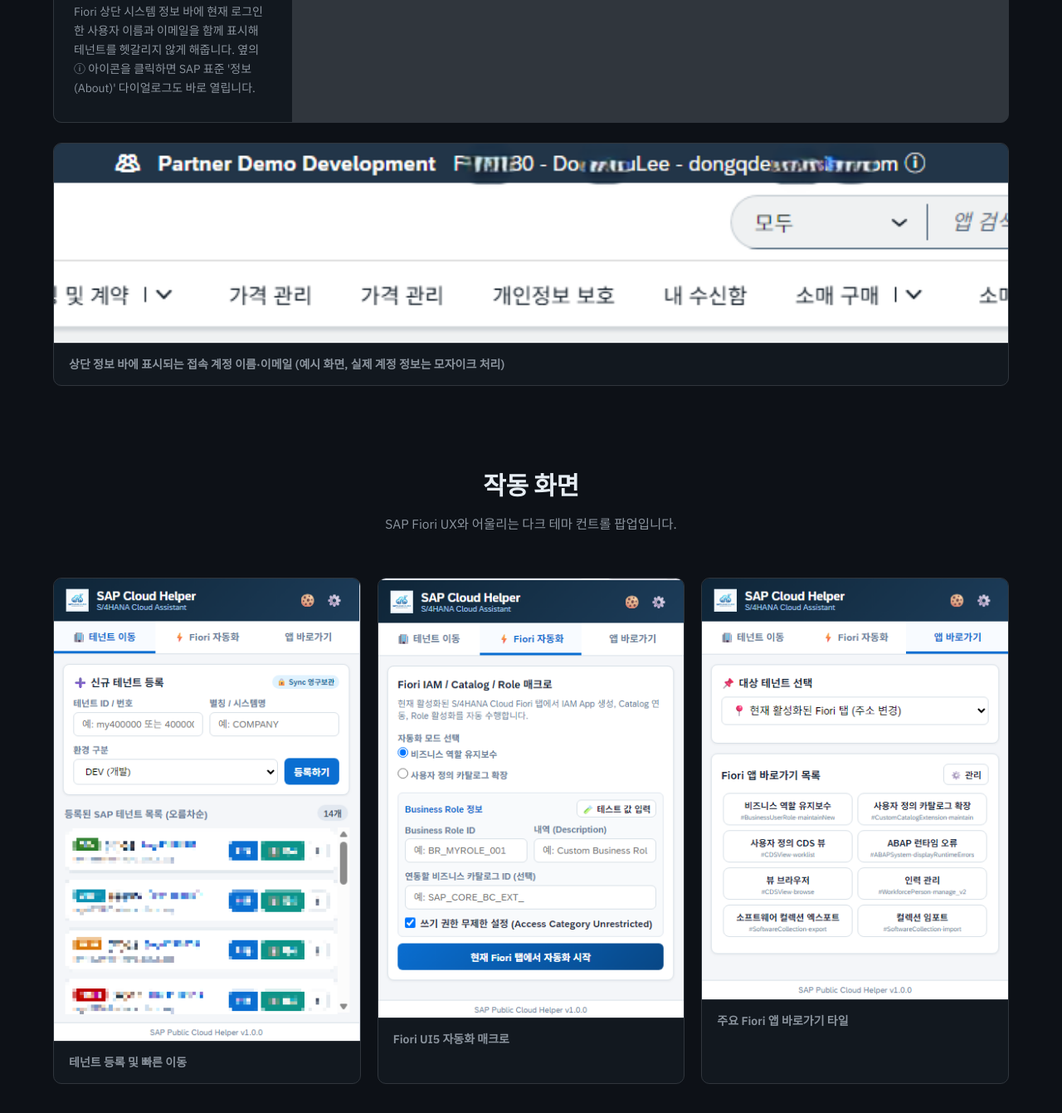
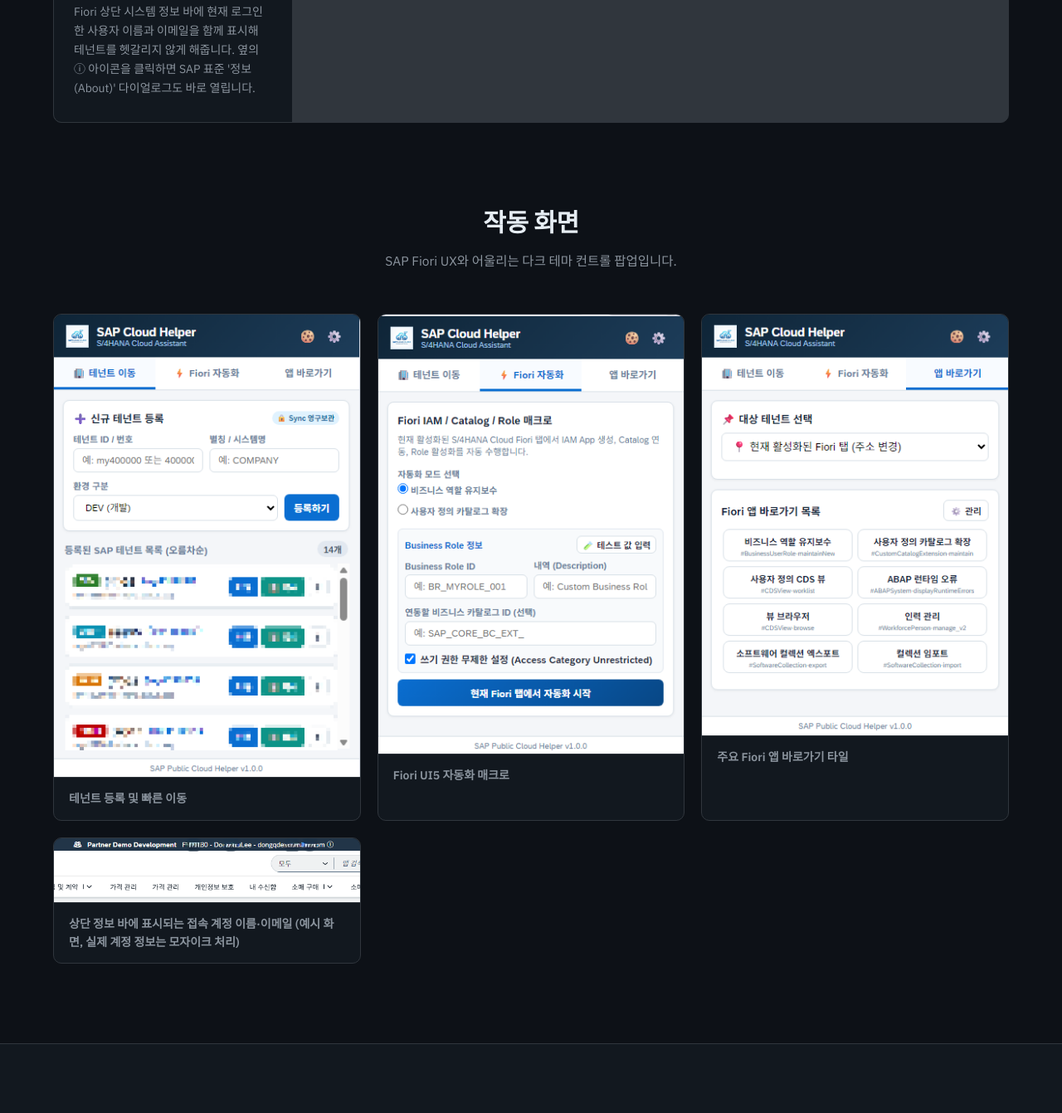
Before and after one commit to dongqdev/sap-public-cloud-helper, a browser extension: page index.html in a window 1280 px wide. Shown: the part 1839-3180 px from the top of the page at 83% size. Drawn offline with Linux system fonts and the light colour scheme.

Commit message:
fix: move account-info screenshot into the showcase gallery section

```diff
--- a/index.html
+++ b/index.html
@@ -600,11 +600,6 @@
           </p>
         </div>
       </div>
-
-      <div class="gallery-item" style="margin-top: 24px;">
-        <img src="images/image 6.png" alt="Fiori 상단 정보 바에 표시된 접속 계정 이름과 이메일" class="gallery-img">
-        <div class="gallery-caption">상단 정보 바에 표시되는 접속 계정 이름·이메일 (예시 화면, 실제 계정 정보는 모자이크 처리)</div>
-      </div>
     </div>
   </section>
 
@@ -628,6 +623,10 @@
         <div class="gallery-item">
           <img src="images/image 3.png" alt="주요 Fiori 앱 바로가기 타일" class="gallery-img">
           <div class="gallery-caption">주요 Fiori 앱 바로가기 타일</div>
+        </div>
+        <div class="gallery-item">
+          <img src="images/image 6.png" alt="Fiori 상단 정보 바에 표시된 접속 계정 이름과 이메일" class="gallery-img">
+          <div class="gallery-caption">상단 정보 바에 표시되는 접속 계정 이름·이메일 (예시 화면, 실제 계정 정보는 모자이크 처리)</div>
         </div>
       </div>
     </div>
```
